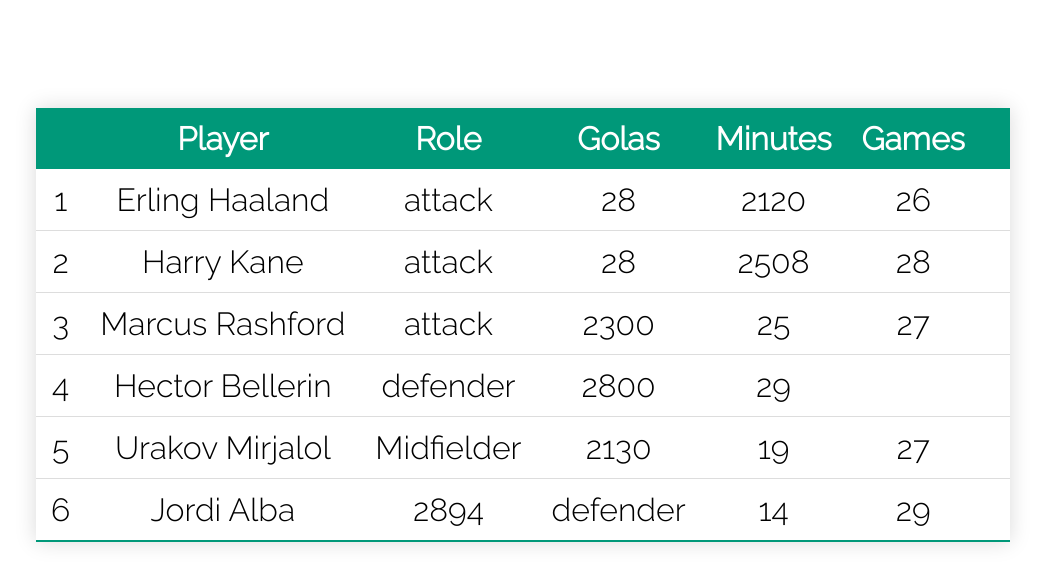
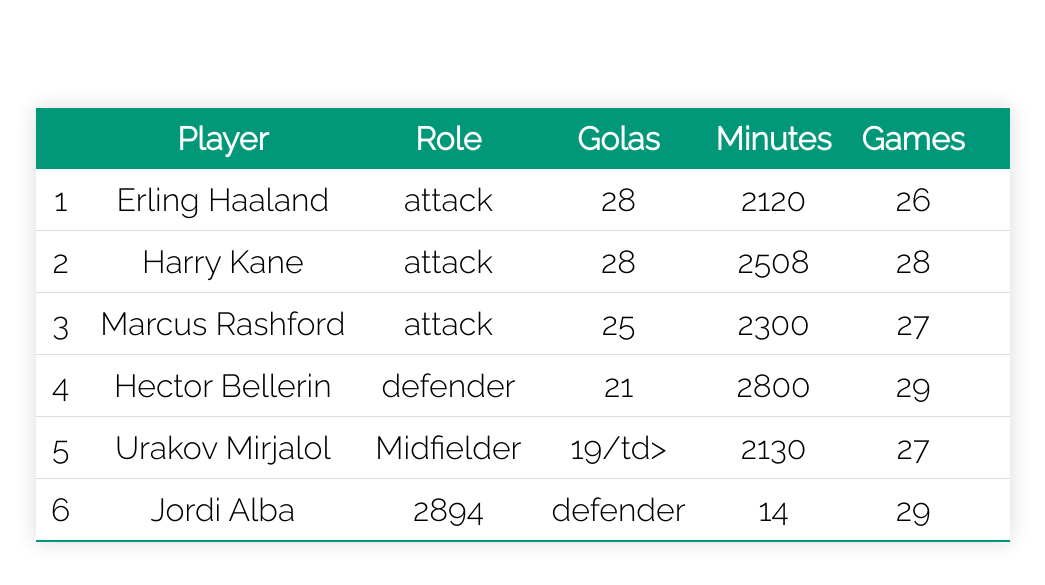
Before and after one commit to mirjalolurakov/drag-and-drop, a plain HTML site: page index.html in a window 1280 px wide. Shown: the part 89-674 px from the top of the page, without its empty margins (117-1162 px from the left). Drawn offline with Linux system fonts and the light colour scheme.

Commit message:
Update index.html

```diff
--- a/index.html
+++ b/index.html
@@ -55,14 +55,15 @@
                     <td>3</td>
                     <td>Marcus Rashford</td>
                     <td>attack</td>
+                    <td>25</td>
                     <td>2300</td>
-                    <td>25</td>
                     <td>27</td>
                 </tr>
                 <tr draggable="true" ondragstart="dragit(event)" ondragover="dragover(event)">
                     <td>4</td>
                     <td>Hector Bellerin</td>
                     <td>defender</td>
+                    <td>21</td>
                     <td>2800</td>
                     <td>29</td>
                 </tr>
@@ -71,8 +72,8 @@
                     <td>5</td>
                     <td>Urakov Mirjalol</td>
                     <td>Midfielder</td>
+                    <td>19/td>
                     <td>2130</td>
-                    <td>19</td>
                     <td>27</td>
                 </tr>
                 <tr draggable="true" ondragstart="dragit(event)" ondragover="dragover(event)">
```
